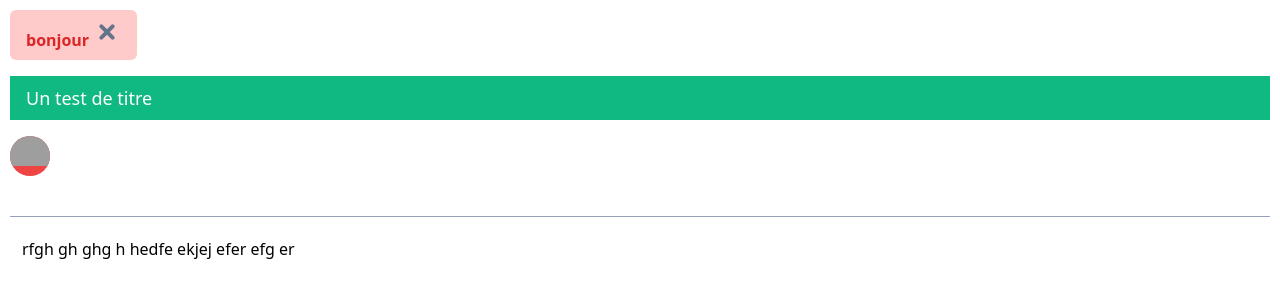
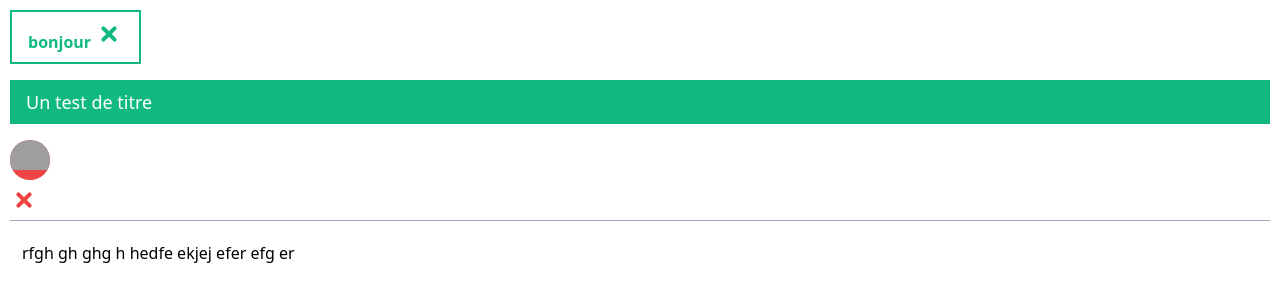
Before and after one commit to pharos-lab/lantern, a Vue app: page / in a window 1280 px wide. Shown: the top 302 px of the page. Built offline with nearby package versions, Linux system fonts and the light colour scheme; grey boxes are pictures that could not be loaded.

Commit message:
finish refactor button and close component

```diff
--- a/src/App.vue
+++ b/src/App.vue
@@ -1,8 +1,8 @@
 <template>
   <div class="test">
-    <LButton color="red" rounded="md" mode="light" :hover="false">
+    <LButton color="green" mode="outlined">
       bonjour
-      <LClose></LClose>
+      <LClose color="green" context="outlined"></LClose>
     </LButton>
     <br />
     <LHeading color="green" size="lg" background>Un test de titre</LHeading>
@@ -14,7 +14,7 @@
 
     <br />
 
-    <LClose color="red" mode="normal"></LClose>
+    <LClose color="red"></LClose>
 
     <br />
     <LDivider size=""></LDivider>
--- a/src/components/LButton.vue
+++ b/src/components/LButton.vue
@@ -13,6 +13,7 @@ import { computed } from 'vue';
 const props = defineProps({
   color: {
     type: String,
+    default: 'slate',
     validator(value) {
       // The value must match one of these strings
       return ['slate', 'red', 'orange', 'yellow', 'blue'].includes(value);
@@ -20,10 +21,10 @@ const props = defineProps({
   },
   mode: {
     type: String,
-    default: 'normal',
+    default: 'fill',
     validator(value) {
       // The value must match one of these strings
-      return ['normal', 'light', 'outlined'].includes(value);
+      return ['none', 'fill', 'light', 'outlined'].includes(value);
     },
   },
   rounded: {
@@ -42,12 +43,15 @@ const props = defineProps({
 });
 
 const colorClass = computed(() => {
+  if (props.mode == 'none') {
+    return props.color ? `l-text-${props.color}` : 'text-slate-500';
+  }
   if (props.hover) {
-    return props.mode == 'normal'
+    return props.mode == 'fill'
       ? `l-${props.color} l-${props.color}-hover`
       : `l-${props.color}-${props.mode} l-${props.color}-${props.mode}-hover`;
   } else {
-    return props.mode == 'normal'
+    return props.mode == 'fill'
       ? `l-${props.color}`
       : `l-${props.color}-${props.mode}`;
   }
--- a/src/components/LClose.vue
+++ b/src/components/LClose.vue
@@ -1,12 +1,12 @@
 <template>
-  <div class="l-close inline-block p-1 rounded-md" :class="color">
+  <div class="l-close inline-block p-1 rounded-md" :class="hover">
     <div
       class="l-close-bar bar1 w-5 h-1 my-1 rotate-45 rounded-md translate-y-1"
-      :class="barColor"
+      :class="color"
     ></div>
     <div
       class="l-close-bar bar2 w-5 h-1 my-1 -rotate-45 -translate-y-1 rounded-md"
-      :class="barColor"
+      :class="color"
     ></div>
   </div>
 </template>
@@ -19,37 +19,46 @@ const props = defineProps({
     type: String,
     validator(value) {
       // The value must match one of these strings
-      return ['slate', 'red', 'orange', 'yellow', 'blue'].includes(value);
+      return ['slate', 'red', 'orange', 'yellow', 'blue', 'white'].includes(
+        value
+      );
     },
   },
-  mode: {
+  context: {
     type: String,
+    default: 'none',
     validator(value) {
       // The value must match one of these strings
-      return ['normal', 'light', 'outlined'].includes(value);
+      return ['none', 'fill', 'light', 'outlined'].includes(value);
     },
+  },
+  hover: {
+    type: Boolean,
+    default: true,
   },
 });
 
-const barColor = ref();
+const hover = ref();
 
 const color = computed(() => {
-  switch (props.mode) {
-    case 'normal':
-      barColor.value = 'bg-white';
-      return `l-${props.color}-hover`;
+  if (props.context == 'none') {
+    return props.color ? `l-${props.color}` : 'l-slate';
+  }
+  switch (props.context) {
+    case 'fill':
+      props.hover ? (hover.value = `l-${props.color}-hover`) : '';
+      return `bg-white`;
       break;
     case 'outlined':
-      barColor.value = `l-${props.color}`;
-      return `l-${props.color}-light-hover`;
+      hover.value = `l-${props.color}-light-hover`;
+      return `l-${props.color}`;
       break;
     case 'light':
-      barColor.value = `l-${props.color}`;
-      return `l-${props.color}-${props.mode}-hover`;
+      hover.value = `l-${props.color}-${props.context}-hover`;
+      return `l-${props.color}`;
       break;
     default:
-      barColor.value = `l-slate`;
-      return '';
+      return 'l-slate';
   }
 });
 </script>
```
